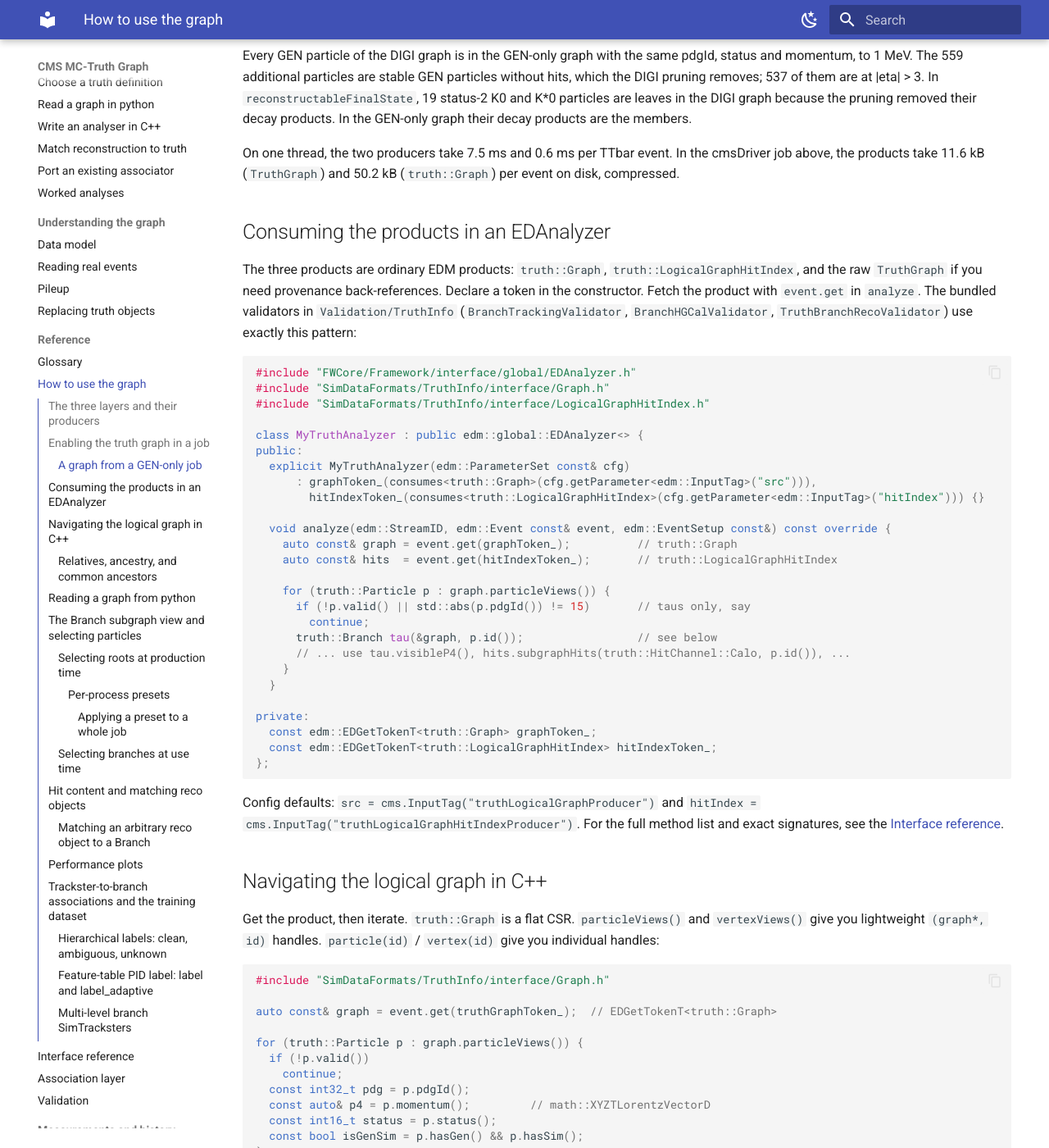
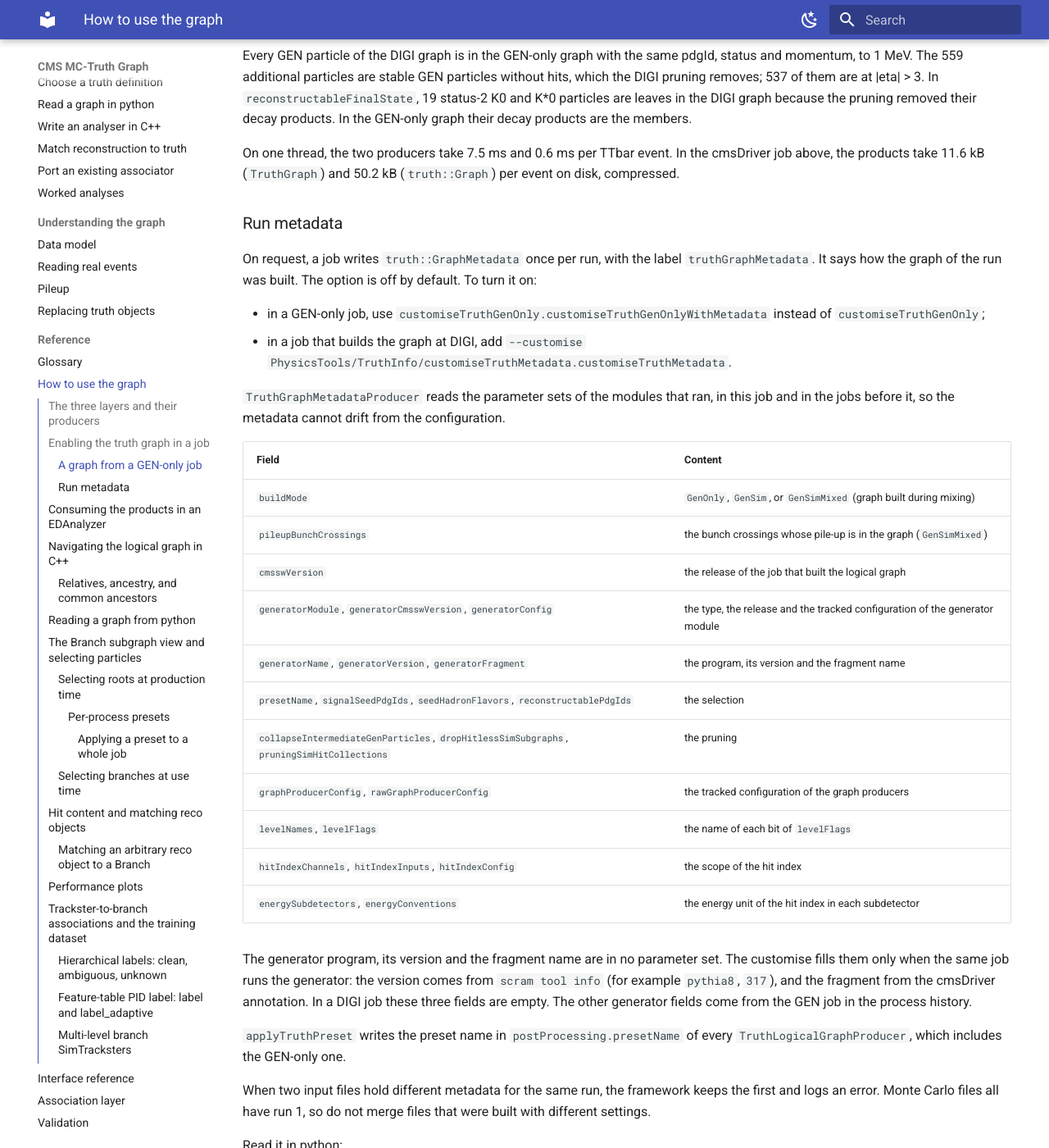
Before and after one commit to felicepantaleo/cms-truth-docs, an MkDocs documentation site: the page built from docs/usage.md, in a window 1280 px wide and 1400 px high, scrolled down 4088 px. Shown: the whole window at 82% size. Built offline with MkDocs 1.6.1 and Material for MkDocs 9.7.7, drawn with Linux system fonts in a browser that asks for light colours; some of the changed text lies outside the part shown.

Commit message:
usage: run metadata of the truth graph

````diff
--- a/docs/usage.md
+++ b/docs/usage.md
@@ -202,6 +202,58 @@ decay products are the members.
 On one thread, the two producers take 7.5 ms and 0.6 ms per TTbar event. In the
 cmsDriver job above, the products take 11.6 kB (`TruthGraph`) and 50.2 kB
 (`truth::Graph`) per event on disk, compressed.
+
+### Run metadata
+
+On request, a job writes `truth::GraphMetadata` once per run, with the label
+`truthGraphMetadata`. It says how the graph of the run was built. The option is off by
+default. To turn it on:
+
+- in a GEN-only job, use `customiseTruthGenOnly.customiseTruthGenOnlyWithMetadata`
+  instead of `customiseTruthGenOnly`;
+- in a job that builds the graph at DIGI, add
+  `--customise PhysicsTools/TruthInfo/customiseTruthMetadata.customiseTruthMetadata`.
+
+`TruthGraphMetadataProducer` reads the parameter sets of the modules that ran, in this
+job and in the jobs before it, so the metadata cannot drift from the configuration.
+
+| Field | Content |
+|---|---|
+| `buildMode` | `GenOnly`, `GenSim`, or `GenSimMixed` (graph built during mixing) |
+| `pileupBunchCrossings` | the bunch crossings whose pile-up is in the graph (`GenSimMixed`) |
+| `cmsswVersion` | the release of the job that built the logical graph |
+| `generatorModule`, `generatorCmsswVersion`, `generatorConfig` | the type, the release and the tracked configuration of the generator module |
+| `generatorName`, `generatorVersion`, `generatorFragment` | the program, its version and the fragment name |
+| `presetName`, `signalSeedPdgIds`, `seedHadronFlavors`, `reconstructablePdgIds` | the selection |
+| `collapseIntermediateGenParticles`, `dropHitlessSimSubgraphs`, `pruningSimHitCollections` | the pruning |
+| `graphProducerConfig`, `rawGraphProducerConfig` | the tracked configuration of the graph producers |
+| `levelNames`, `levelFlags` | the name of each bit of `levelFlags` |
+| `hitIndexChannels`, `hitIndexInputs`, `hitIndexConfig` | the scope of the hit index |
+| `energySubdetectors`, `energyConventions` | the energy unit of the hit index in each subdetector |
+
+The generator program, its version and the fragment name are in no parameter set. The
+customise fills them only when the same job runs the generator: the version comes from
+`scram tool info` (for example `pythia8`, `317`), and the fragment from the cmsDriver
+annotation. In a DIGI job these three fields are empty. The other generator fields come
+from the GEN job in the process history.
+
+`applyTruthPreset` writes the preset name in `postProcessing.presetName` of every
+`TruthLogicalGraphProducer`, which includes the GEN-only one.
+
+When two input files hold different metadata for the same run, the framework keeps the
+first and logs an error. Monte Carlo files all have run 1, so do not merge files that were
+built with different settings.
+
+Read it in python:
+
+```python
+from DataFormats.FWLite import Runs, Handle
+metadata = Handle("truth::GraphMetadata")
+for run in Runs("gen.root"):
+    run.getByLabel("truthGraphMetadata", metadata)
+    m = metadata.product()
+    print(int(m.buildMode), m.generatorName, m.generatorVersion, m.presetName)
+```
 
 ## Consuming the products in an EDAnalyzer
 
````
